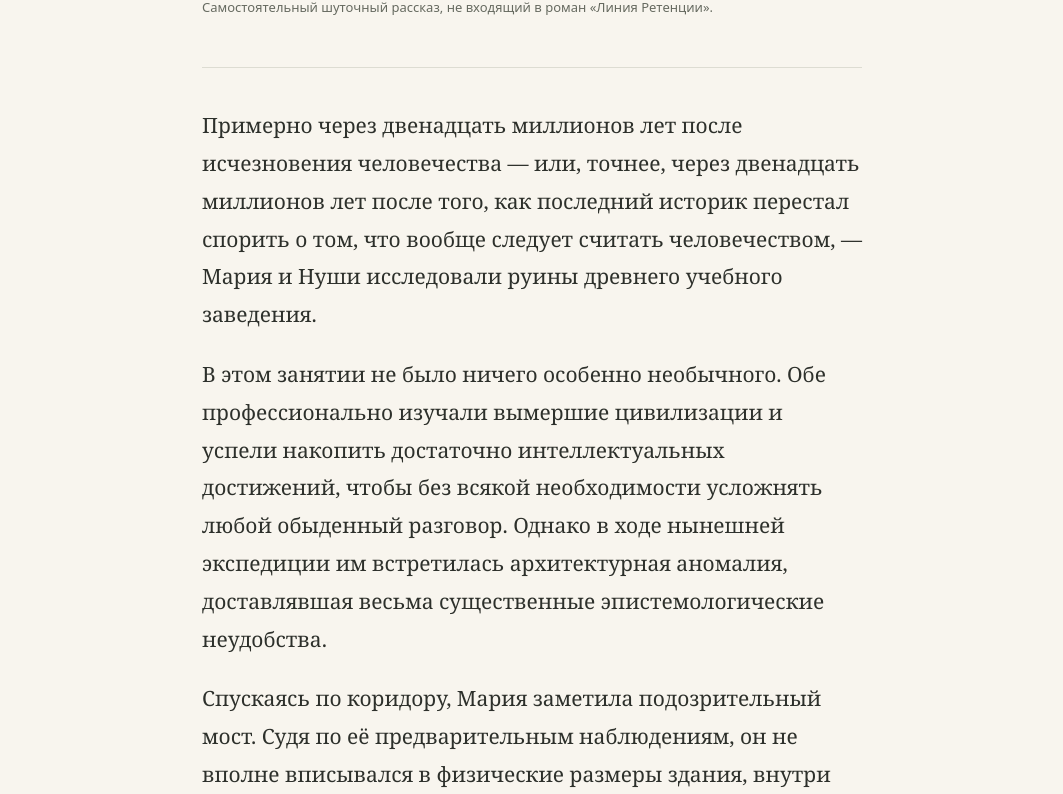
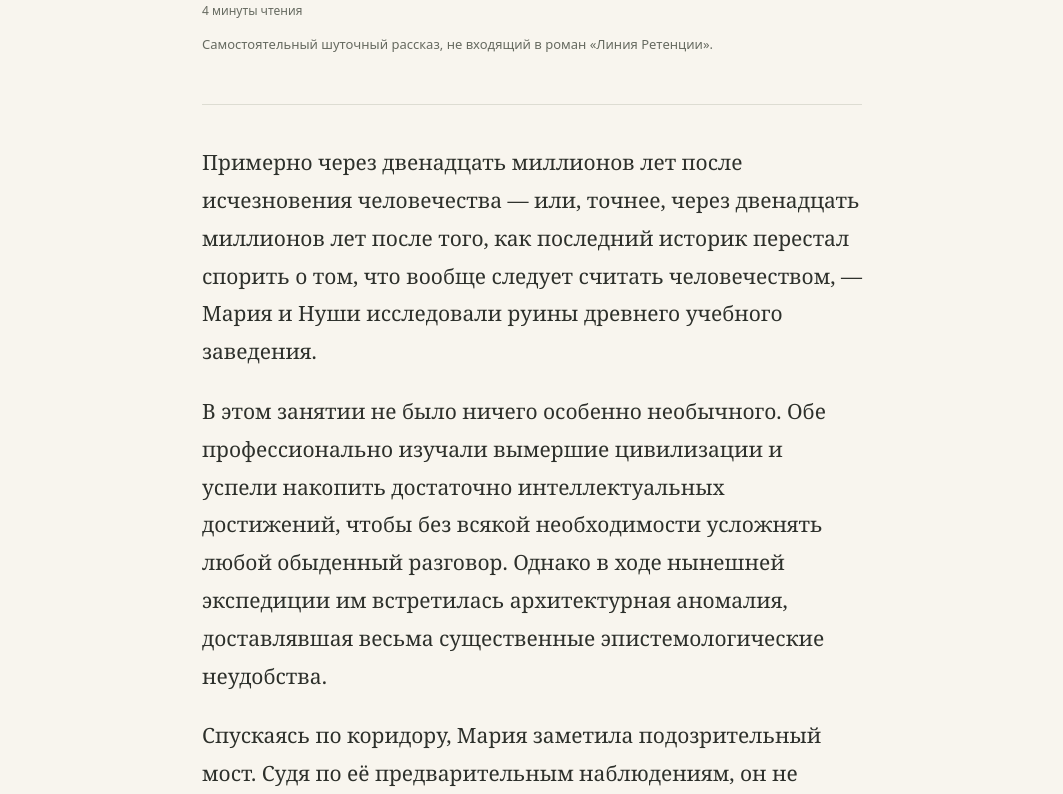
Before and after one commit to VaigotakuTheScientist/retention-line, a plain HTML site: page docs/questionable-sequence.ru.html in a window 1280 px wide. Shown: the part 306-1100 px from the top of the page, without its empty margins (108-1171 px from the left). Drawn offline with Linux system fonts and the light colour scheme.

Commit message:
Add estimated reading time to standalone story

```diff
--- a/docs/questionable-sequence.ru.html
+++ b/docs/questionable-sequence.ru.html
@@ -44,6 +44,7 @@
 <header class="chapter-heading">
 <p class="eyebrow">Отдельный рассказ · Русская адаптация</p>
 <h1>Последовательность Сомнительной Значимости</h1>
+<p class="reading-time">4 минуты чтения</p>
 <p class="standalone-note">Самостоятельный шуточный рассказ, не входящий в роман «Линия Ретенции».</p>
 </header>
 <article class="prose" aria-label="Последовательность Сомнительной Значимости">
```
